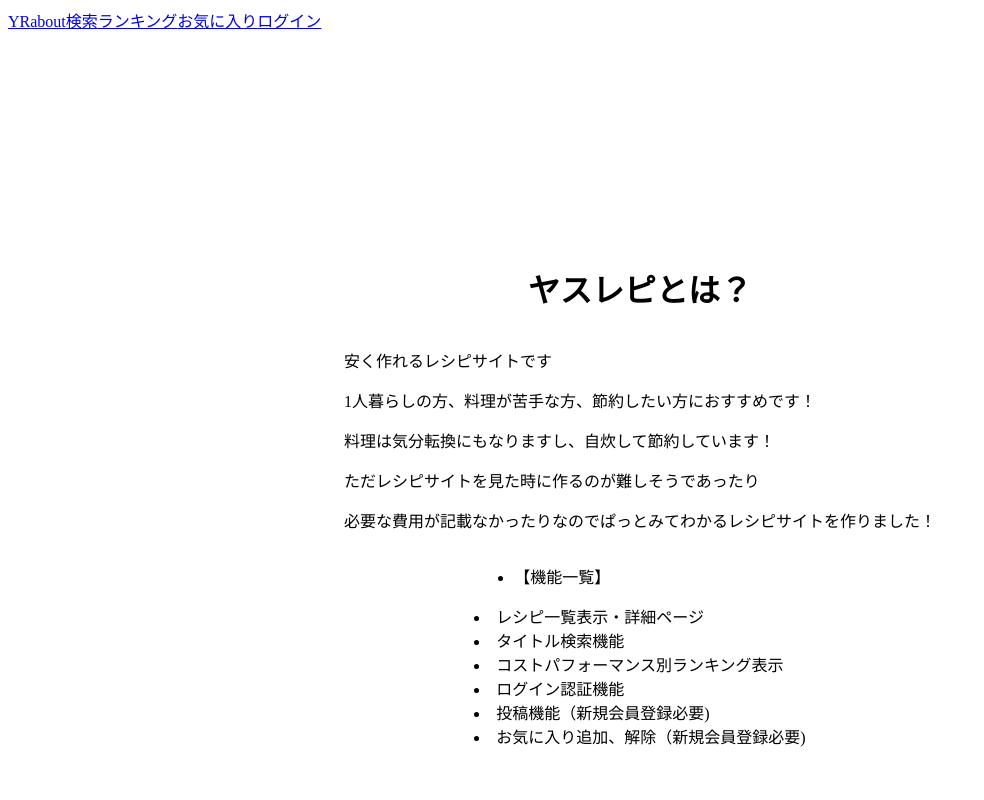
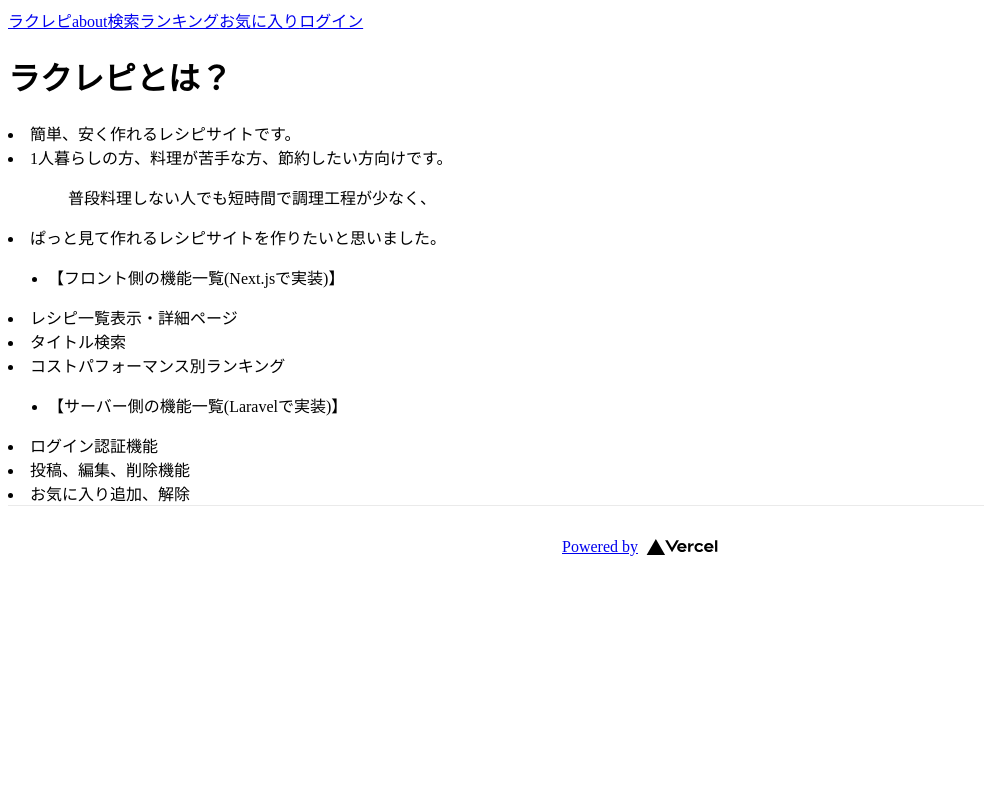
Before and after one commit to yk-cp16/rakurepi, a Next.js app in the folder frontend/: page /recipe/about in a window 1280 px wide. Shown: the top 800 px of the page, without its empty margins (0-984 px from the left). Built offline with nearby package versions, Linux system fonts and the light colour scheme.

Commit message:
feat: デザイン修正

```diff
--- a/frontend/components/templates/layouts/DefaultLayout.tsx
+++ b/frontend/components/templates/layouts/DefaultLayout.tsx
@@ -8,20 +8,20 @@ export const DefaultLayout = ({ children }) => {
     return (
         <>
             <Head>
-                <title>ヤスレピ</title>
+                <title>ラクレピ</title>
                 <meta name="description" content="Generated by create next app" />
                 <link rel="icon" href="/favicon.ico" />
             </Head>
             <header className={styles.header} >
                 <nav className="bg-yellow-700">
-                    <div className="max-w-7xl mx-auto px-2 sm:px-6 lg:px-8">
+                    <div className="max-w-7xl mx-auto px-2 md:px-6 lg:px-8">
                         <div className="relative flex items-center justify-between h-16">
                             <div className="absolute inset-y-0 left-0 flex items-center sm:hidden">
                             </div>
                             <div className="flex-1 flex items-center justify-center sm:items-stretch sm:justify-start">
-                                <div className="hidden sm:block sm:ml-30">
-                                    <div className="flex space-x-40">
-                                        <a href="/recipe/" className="text-white hover:bg-gray-700 hover:text-white px-2 py-2 rounded-md text-sm font-medium">YR</a>
+                                <div className="w-full sm:ml-30">
+                                    <div className="flex justify-between">
+                                        <a href="/recipe/" className="text-white hover:bg-gray-700 hover:text-white px-2 py-2 rounded-md text-sm font-medium">ラクレピ</a>
                                         <a href="/recipe/about" className="text-white hover:bg-gray-700 hover:text-white px-3 py-2 rounded-md text-sm font-medium">about</a>
                                         <a href="/recipe/search" className="text-white hover:bg-gray-700 hover:text-white px-3 py-2 rounded-md text-sm font-medium">検索</a>
                                         <a href="/recipe/ranking" className="text-white hover:bg-gray-700 hover:text-white px-3 py-2 rounded-md text-sm font-medium">ランキング</a>
--- a/frontend/components/templates/layouts/UserDefaultLayout.tsx
+++ b/frontend/components/templates/layouts/UserDefaultLayout.tsx
@@ -19,9 +19,9 @@ export const UserDefaultLayout = ({ children }) => {
                             <div className="absolute inset-y-0 left-0 flex items-center sm:hidden">
                             </div>
                             <div className="flex-1 flex items-center justify-center sm:items-stretch sm:justify-start">
-                                <div className="hidden sm:block sm:ml-30">
-                                    <div className="flex space-x-60">
-                                        <a href="/user/" className="text-white hover:bg-gray-700 hover:text-white px-2 py-2 rounded-md text-sm font-medium">YR</a>
+                                <div className="w-full sm:ml-30">
+                                    <div className="flex justify-between">
+                                        <a href="/user/" className="text-white hover:bg-gray-700 hover:text-white px-2 py-2 rounded-md text-sm font-medium">ラクレピ</a>
                                         <a href="/user/create" className="text-white hover:bg-gray-700 hover:text-white px-3 py-2 rounded-md text-sm font-medium">新規作成</a>
                                         <a href="/user/favorite" className="text-white hover:bg-gray-700 hover:text-white px-3 py-2 rounded-md text-sm font-medium">お気に入り</a>
                                         <a href="/login" className="text-white hover:bg-gray-700 hover:text-white px-3 py-2 rounded-md text-sm font-medium">ログアウト</a>
--- a/frontend/pages/recipe/about.tsx
+++ b/frontend/pages/recipe/about.tsx
@@ -5,34 +5,41 @@ import { DefaultLayout } from '../../components/templates/layouts/DefaultLayout'
 const About = () => {
   return (
     <DefaultLayout>
-      <main className={styles.main}>
-        <h1 className="text-center text-5xl mb-3 font-semibold tracking-wide">
-          ヤスレピとは？
-        </h1>
-        <div className="text-2xl mt-6">
-          <p>安く作れるレシピサイトです</p>
-          <p>1人暮らしの方、料理が苦手な方、節約したい方におすすめです！</p>
 
-          <p>料理は気分転換にもなりますし、自炊して節約しています！</p>
-          <p>ただレシピサイトを見た時に作るのが難しそうであったり</p>
-          <p>必要な費用が記載なかったりなのでぱっとみてわかるレシピサイトを作りました！</p>
-        </div>
-
-        <div className="flex justify-center text-3xl">
+      <div className="text-center text-5xl mt-6 mb-3 font-semibold tracking-wide">
+        <h1>ラクレピとは？</h1>
+      </div>
+      <div className="flex justify-center text-3xl">
+        <div className="text-left">
+          <div className="text-2xl mt-12">
+            <div className="ml-8">
+              <li>簡単、安く作れるレシピサイトです。</li>
+              <li>1人暮らしの方、料理が苦手な方、節約したい方向けです。</li>
+              <ul>　 普段料理しない人でも短時間で調理工程が少なく、</ul>
+              <li>ぱっと見て作れるレシピサイトを作りたいと思いました。</li>
+            </div>
+          </div>
           <div className="text-2xl mt-12">
             <ul className="text-3xl">
-              <li>【機能一覧】</li>
+              <li>【フロント側の機能一覧(Next.jsで実装)】</li>
             </ul>
-            <li>レシピ一覧表示・詳細ページ</li>
-            {/* <li>ページネーション</li> */}
-            <li>タイトル検索機能</li>
-            <li>コストパフォーマンス別ランキング表示</li>
-            <li>ログイン認証機能</li>
-            <li>投稿機能（新規会員登録必要)</li>
-            <li>お気に入り追加、解除（新規会員登録必要)</li>
+            <div className="ml-8">
+              <li>レシピ一覧表示・詳細ページ</li>
+              <li>タイトル検索</li>
+              <li>コストパフォーマンス別ランキング</li>
+            </div>
+            <ul className="text-3xl mt-10">
+              <li>【サーバー側の機能一覧(Laravelで実装)】</li>
+            </ul>
+            <div className="ml-8 mb-10">
+              <li>ログイン認証機能</li>
+              <li>投稿、編集、削除機能</li>
+              <li>お気に入り追加、解除</li>
+            </div>
           </div>
         </div>
-      </main >
+      </div>
+
     </DefaultLayout >
   );
 }
--- a/frontend/pages/recipe/ranking.tsx
+++ b/frontend/pages/recipe/ranking.tsx
@@ -20,7 +20,7 @@ const Ranking = () => {
 
   return (
     <DefaultLayout>
-      <h1 className="text-center text-5xl font-semibold tracking-wider">
+      <h1 className="text-center mt-6 text-5xl font-semibold tracking-wider">
         コスパレシピランキング(TOP3)
       </h1>
       <main className={styles.main} >
--- a/frontend/pages/user/create.tsx
+++ b/frontend/pages/user/create.tsx
@@ -96,7 +96,7 @@ const UserRecipeCreate = () => {
 
     return (
         <UserDefaultLayout>
-            <h1 className="text-center text-4xl mt-3 mb-3 font-semibold tracking-wider">
+            <h1 className="text-center text-4xl mt-6 mb-3 font-semibold tracking-wider">
                 レシピ新規投稿
             </h1>
             <div className="flex justify-center">
--- a/frontend/pages/user/favorite.tsx
+++ b/frontend/pages/user/favorite.tsx
@@ -34,7 +34,7 @@ const UserFavorite = () => {
 
   return (
     <DefaultLayout>
-      <h1 className="text-center text-5xl font-semibold tracking-wider">
+      <h1 className="text-center mt-6 text-5xl font-semibold tracking-wider">
         お気に入りレシピ
       </h1>
       <main className={styles.main} >
--- a/frontend/pages/user/index.tsx
+++ b/frontend/pages/user/index.tsx
@@ -49,7 +49,7 @@ const UserIndex = () => {
 
   return (
     <UserDefaultLayout>
-      <h1 className="text-center text-4xl font-semibold tracking-wide">
+      <h1 className="text-center mt-6 text-4xl font-semibold tracking-wide">
         マイページ(投稿レシピ一覧)
       </h1>
       <main className={styles.main} >
```
Also changed, not shown: frontend/pages/user/edit/[recipe_id].tsx (+1 -24 lines).
